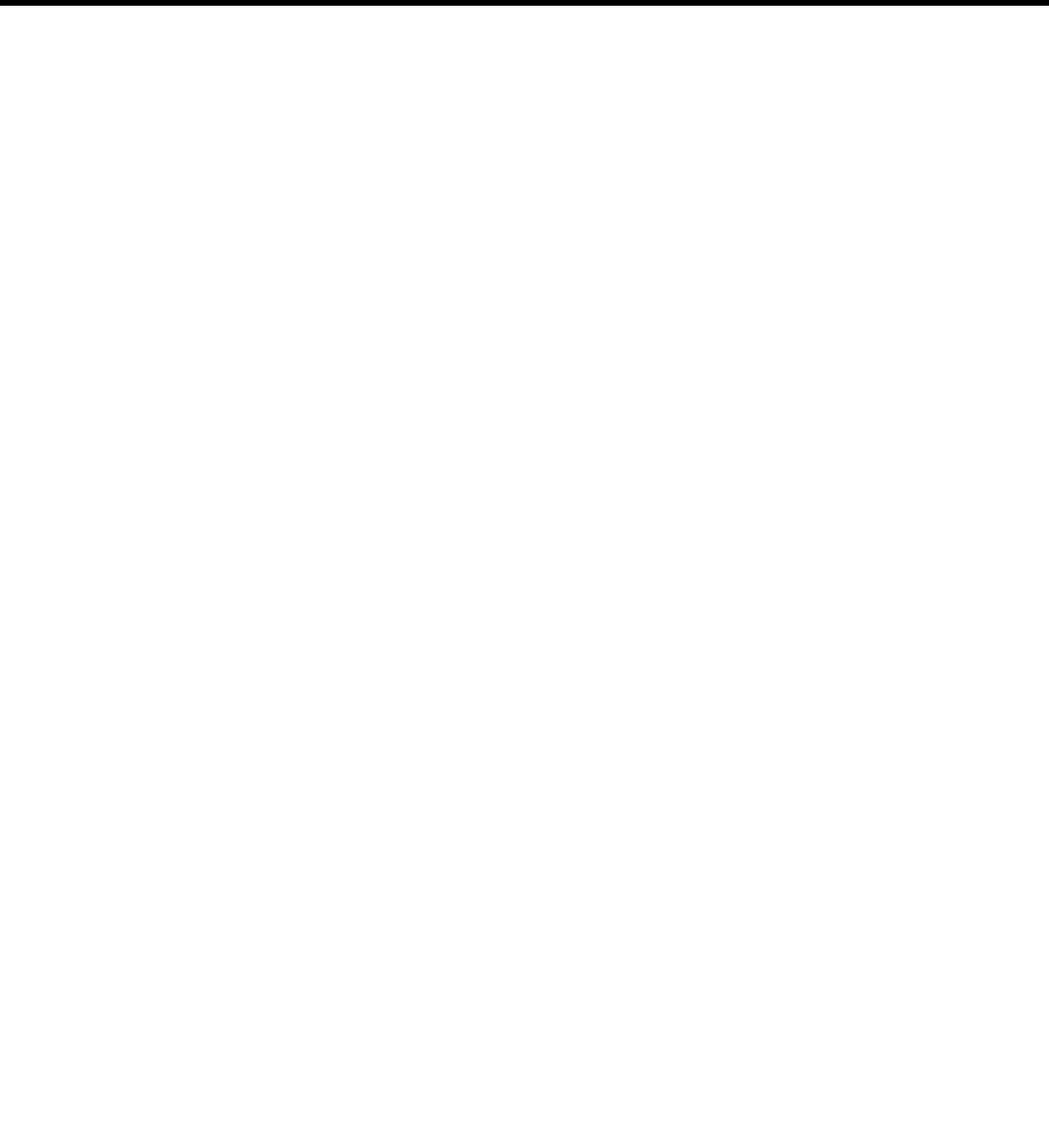
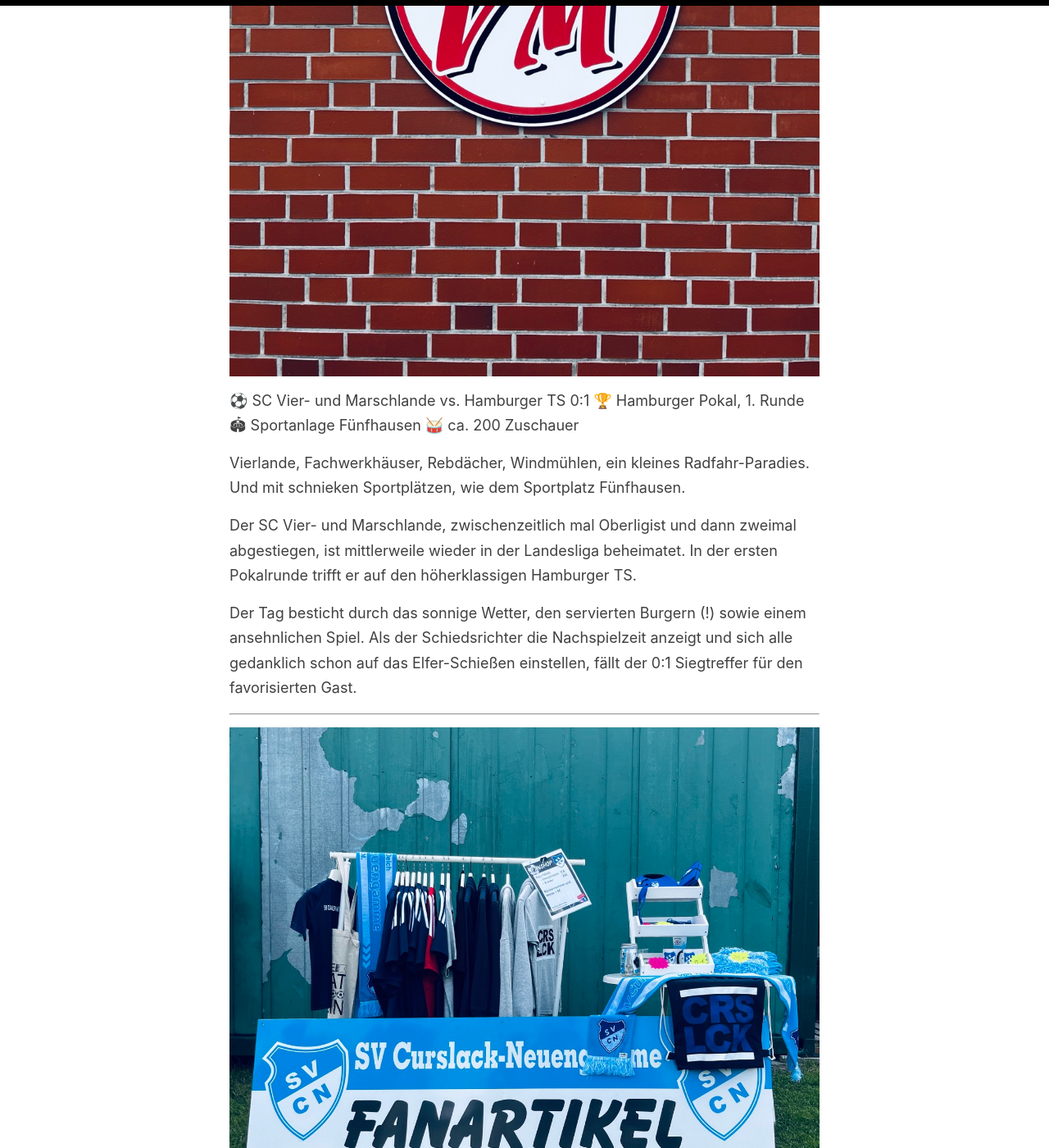
Before and after one commit to CarstenFrommhold/blog, a Jekyll site: the page built from _posts/2025-08-09-kickoff25.md, in a window 1280 px wide and 1400 px high, scrolled down 3039 px. Shown: the whole window at 82% size. Built offline with Jekyll 4.4.1, drawn with Linux system fonts in a browser that asks for light colours; some of the changed text lies outside the part shown.

Commit message:
vierlande

```diff
--- a/_posts/2025-08-09-kickoff25.md
+++ b/_posts/2025-08-09-kickoff25.md
@@ -45,3 +45,32 @@
 Für einen fanfreundlichen freien Eintritt und 2€ für ein Bier gibt es die erste Runde im Hamburger Pokal zwischen der TSG Bergedorf und dem SC Wentorf zu sehen.
 Der Klassenunterschied zum Bezirksligisten wird spätestens in der zweiten Halbzeit dann auch deutlich sichtbar.
 Die steht dann aber auch ganz im Zeichen der untergehenden Sonne über der Tribüne.
+
+---
+
+![]({{ site.baseurl }}/images/vierlande-logo.jpeg)
+
+⚽️ SC Vier- und Marschlande vs. Hamburger TS 0:1
+🏆 Hamburger Pokal, 1. Runde
+🏟 Sportanlage Fünfhausen
+🥁 ca. 200 Zuschauer
+
+
+Vierlande, Fachwerkhäuser, Rebdächer, Windmühlen, ein kleines Radfahr-Paradies. Und mit schnieken Sportplätzen, wie dem Sportplatz Fünfhausen.
+
+Der SC Vier- und Marschlande, zwischenzeitlich mal Oberligist und dann zweimal abgestiegen, ist mittlerweile wieder in der Landesliga beheimatet. In der ersten Pokalrunde trifft er auf den höherklassigen Hamburger TS.
+
+Der Tag besticht durch das sonnige Wetter, den servierten Burgern (!) sowie einem ansehnlichen Spiel. Als der Schiedsrichter die Nachspielzeit anzeigt und sich alle gedanklich schon auf das Elfer-Schießen einstellen, fällt der 0:1 Siegtreffer für den favorisierten Gast.
+
+---
+
+![]({{ site.baseurl }}/images/curslack.jpeg)
+
+⚽️ SV Curslack-Neuengamme - ETSV Hamburg 1:2
+🏆 Hamburger Pokal, 1. Runde
+🏟 Sportanlage Gramkowweg
+🥁 ca. 400 Zuschauer
+
+Die Sportanlage des SV Curslack-Neuengamme besticht durch eine kleine aber feine Tribüne mit 300 Sitzplätzen. Auf der gegenüberliegenden Seite gibt es genug Stehmöglichkeiten und eine kultige Holzhütte für den Stadionsprecher, inklusive nostalgischer (aber immerhin schon digitaler) Anzeigetafel für den Spielstand.
+
+Diese pendelt sich in der Nachspielzeit auf ein 1:2 für die Gäste ein, die damit in die zweite Runde des Pokals einziehen.
```
Also changed, not shown: images/curslack.jpeg (added), images/vierlande-logo.jpeg (added).
